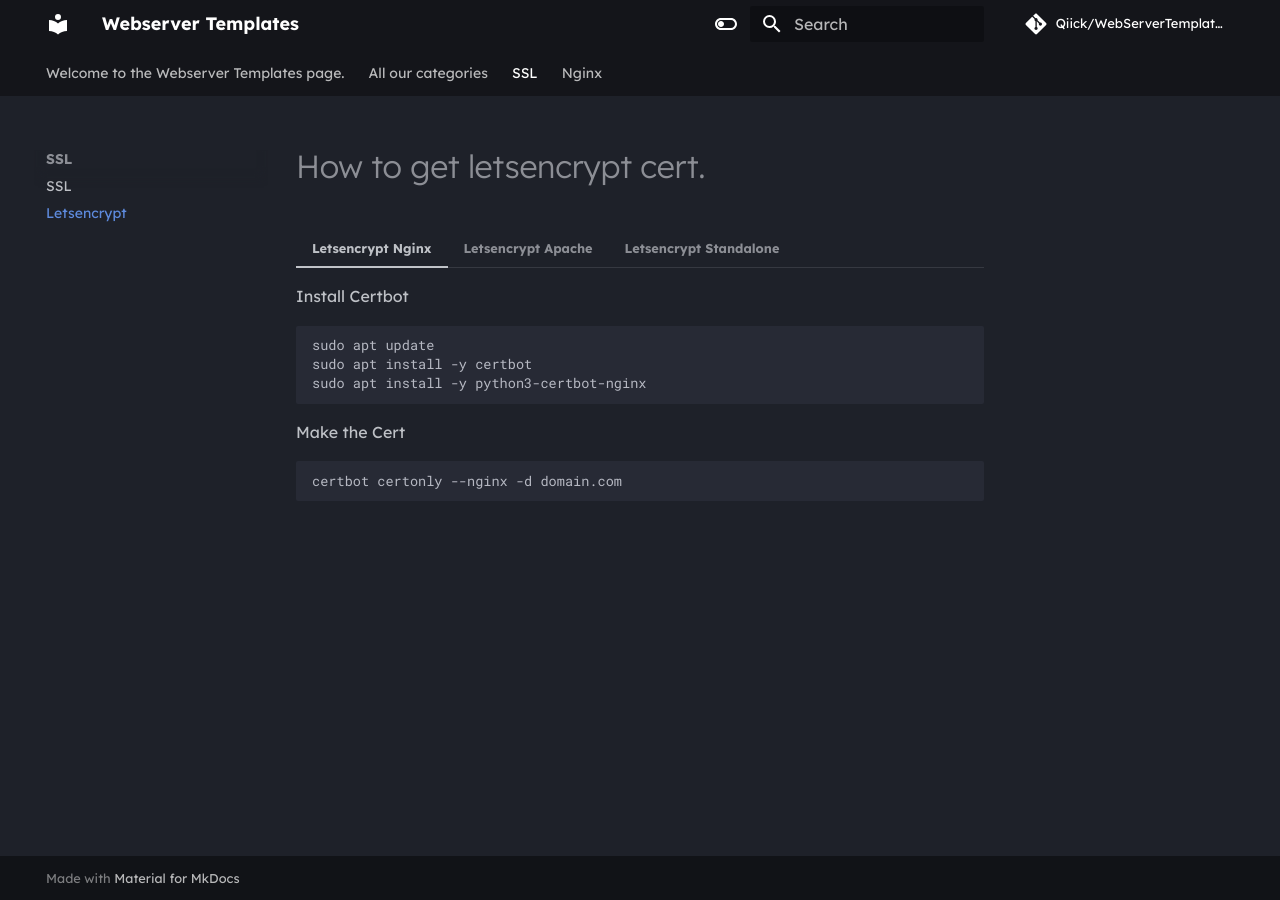
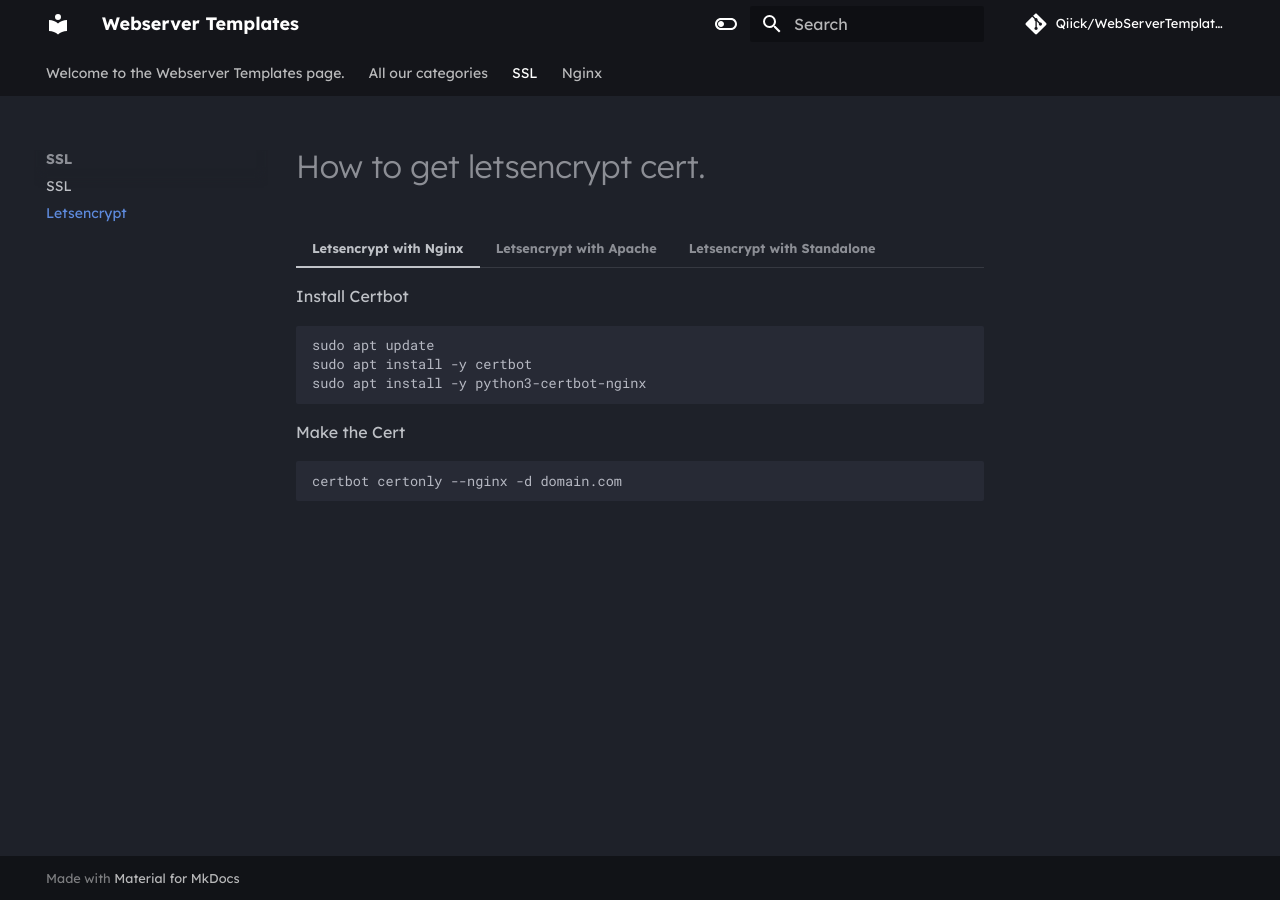
Before and after one commit to Qiick/WebServerTemplates, an MkDocs documentation site: the page built from docs/SSL/letsencrypt.md, in a window 1280 px wide. Built offline with MkDocs 1.6.1 and Material for MkDocs 9.7.7, drawn with Linux system fonts in a browser that asks for light colours; comment, search, counter and statistics services are not loaded.

Commit message:
Update letsencrypt.md

`````diff
--- a/docs/SSL/letsencrypt.md
+++ b/docs/SSL/letsencrypt.md
@@ -3,7 +3,7 @@ title: Letsencrypt
 ---
 # How to get letsencrypt cert.
 
-=== "Letsencrypt Nginx"
+=== "Letsencrypt with Nginx"
 
     Install Certbot
     ``` conf
@@ -16,7 +16,7 @@ title: Letsencrypt
     certbot certonly --nginx -d domain.com
     ````
 
-=== "Letsencrypt Apache"
+=== "Letsencrypt with Apache"
 
     Install Certbot
     ``` conf
@@ -29,7 +29,7 @@ title: Letsencrypt
     certbot certonly --apache -d domain.com
     ````
 
-=== "Letsencrypt Standalone"
+=== "Letsencrypt with Standalone"
 
     Install Certbot
     ``` conf
`````
